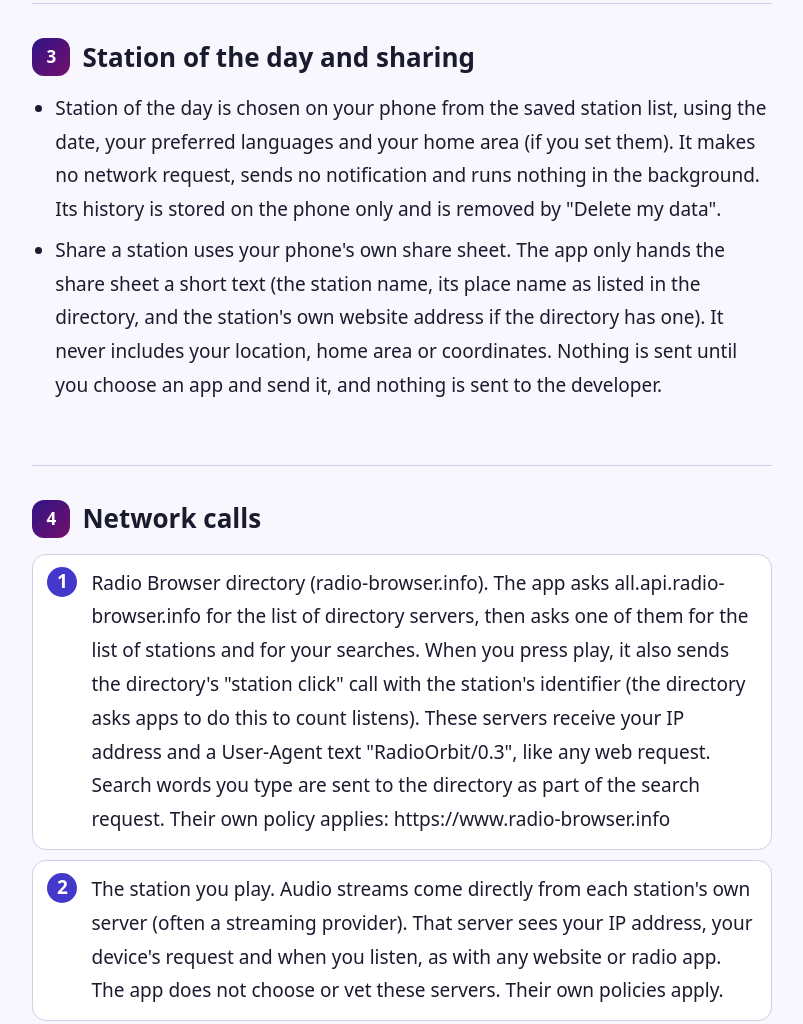
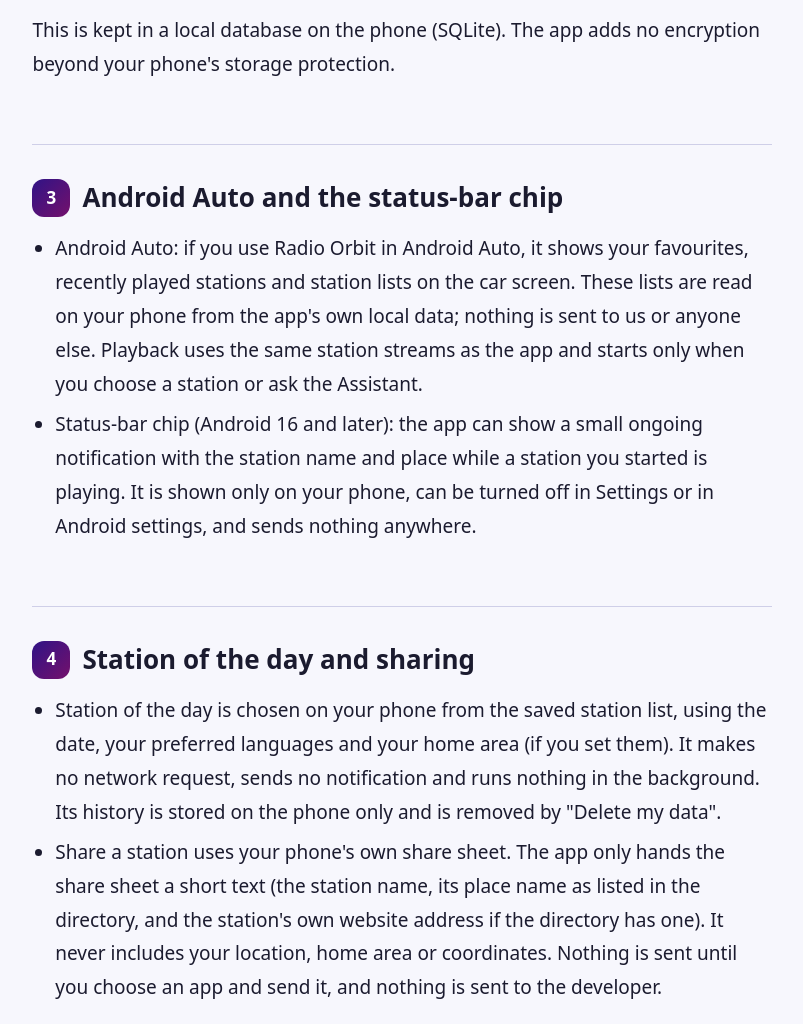
Before and after one commit to sonythm/sonith-apps, a plain HTML site: page radio-orbit/index.html in a window 1280 px wide. Shown: the part 1508-2532 px from the top of the page, without its empty margins (238-1041 px from the left). Drawn offline with Linux system fonts and the light colour scheme.

Commit message:
Radio Orbit 0.5.0: privacy policy update (Android Auto, status-bar chip)
Co-Authored-By: Claude Sonnet 5.5 <noreply@anthropic.com>

```diff
--- a/radio-orbit/index.html
+++ b/radio-orbit/index.html
@@ -34,7 +34,8 @@
 <nav class="crumb" aria-label="Breadcrumb"><ol><li><a href="/sonith-apps/">Home</a></li><li><a href="/sonith-apps/privacy/">Privacy policies</a></li><li aria-current="page">Radio Orbit</li></ol></nav><div class="ch" style="margin:6px 0 10px"><img src="/sonith-apps/img/radio-orbit.png" width="72" height="72" alt="" style="border-radius:18px"><div><p class="eyebrow" style="margin:0">Privacy policy</p><h1 style="margin:0">Radio Orbit Privacy Policy</h1></div></div>
 
 </div></div>
-<div class="wrap"><article class="prose pol" style="margin-top:28px;margin-bottom:48px"><p>Effective date: 2026-11-25 App: com.sonith.radioorbit, version 0.3.1 (working name) Developer: Sonith Contact: sonythm@gmail.com</p>
+<div class="wrap"><article class="prose pol" style="margin-top:28px;margin-bottom:48px"><h1>Radio Orbit Privacy Policy</h1>
+<p>Effective date: 2026-11-27 App: com.sonith.radioorbit, version 0.5.0 (working name) Developer: Sonith Contact: sonythm@gmail.com</p>
 <h2>Short version</h2>
 <p>Your favourites, recent stations and settings stay on your phone. If you choose to use your location, it is used only on your phone and is not stored. If you choose a home area, only a rounded position (about 50 km) and its place name are saved on your phone; nothing is ever sent. The developer does not receive any of it and runs no server for this app. There are no accounts, no ads, no analytics and no crash reporting. To work, the app talks to two kinds of servers run by others: the Radio Browser station directory, and the stream server of the station you choose to play.</p>
 <h2>What the app stores on your device</h2>
@@ -45,6 +46,11 @@
 <li>Your location itself (the coordinates your phone reports) is NOT stored. The only position kept is the coarse home area you choose yourself: see the Location section.</li>
 </ul>
 <p>This is kept in a local database on the phone (SQLite). The app adds no encryption beyond your phone's storage protection.</p>
+<h2>Android Auto and the status-bar chip</h2>
+<ul>
+<li>Android Auto: if you use Radio Orbit in Android Auto, it shows your favourites, recently played stations and station lists on the car screen. These lists are read on your phone from the app's own local data; nothing is sent to us or anyone else. Playback uses the same station streams as the app and starts only when you choose a station or ask the Assistant.</li>
+<li>Status-bar chip (Android 16 and later): the app can show a small ongoing notification with the station name and place while a station you started is playing. It is shown only on your phone, can be turned off in Settings or in Android settings, and sends nothing anywhere.</li>
+</ul>
 <h2>Station of the day and sharing</h2>
 <ul>
 <li>Station of the day is chosen on your phone from the saved station list, using the date, your preferred languages and your home area (if you set them). It makes no network request, sends no notification and runs nothing in the background. Its history is stored on the phone only and is removed by "Delete my data".</li>
@@ -70,7 +76,7 @@
 <ul>
 <li>Internet: to load the station list, search, and play streams.</li>
 <li>Foreground service (media playback) and wake lock: so audio continues with the screen off and the system can show the media notification.</li>
-<li>Notifications (Android 13 and later): to show the playback notification and lock-screen controls. The app sends no other notifications.</li>
+<li>Notifications (Android 13 and later): to show the playback notification and lock-screen controls. The app sends no other notifications. On Android 16 a further permission for ongoing "live" notifications (POST_PROMOTED_NOTIFICATIONS) lets the optional status-bar chip appear; it collects nothing.</li>
 <li>Modify audio settings: used by the audio library for playback and audio focus.</li>
 <li>Approximate location (ACCESS_COARSE_LOCATION): optional, see the Location section. Requested only when you tap "Use my location" or "Near me".</li>
 <li>Network state and vibration: added by system libraries to detect connectivity and for button feedback; neither sends anything anywhere.</li>
```
